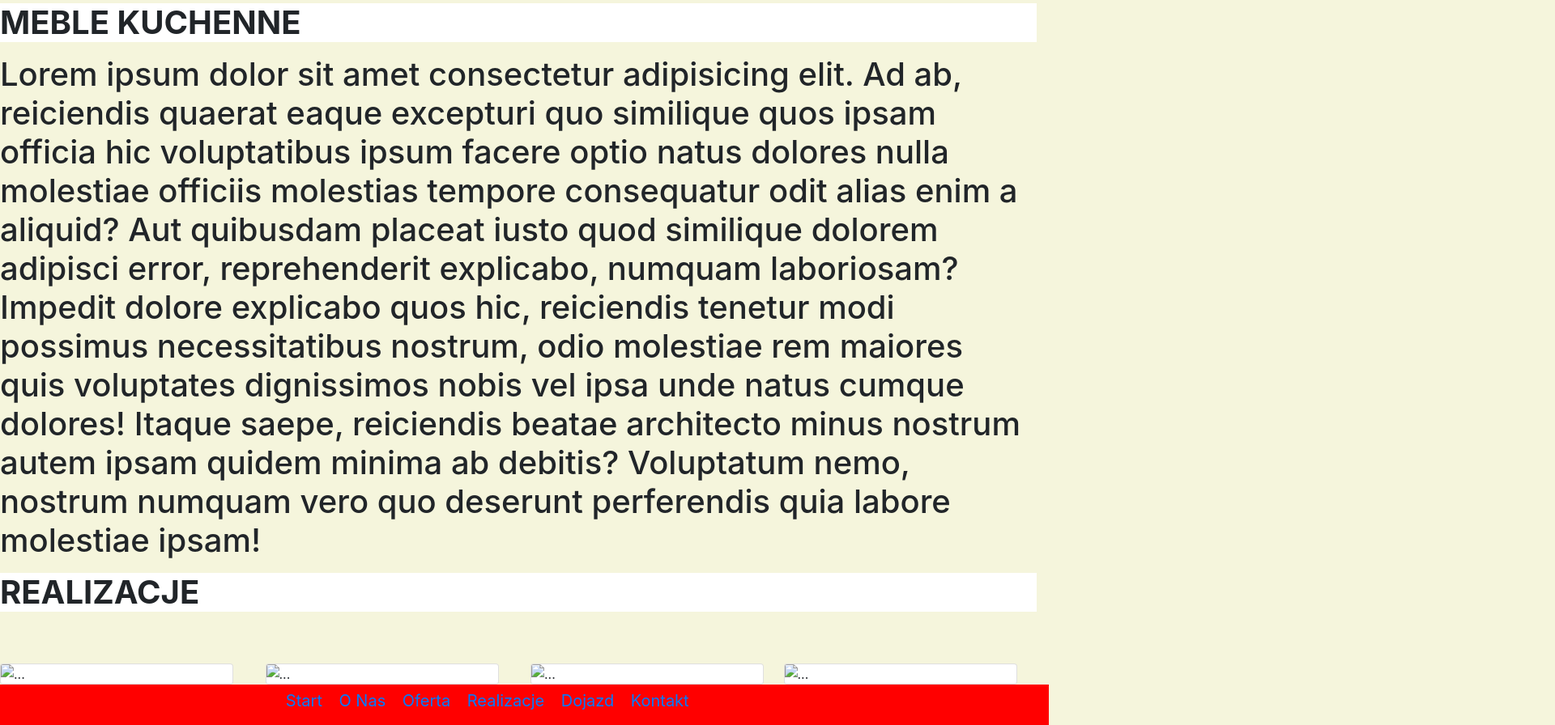
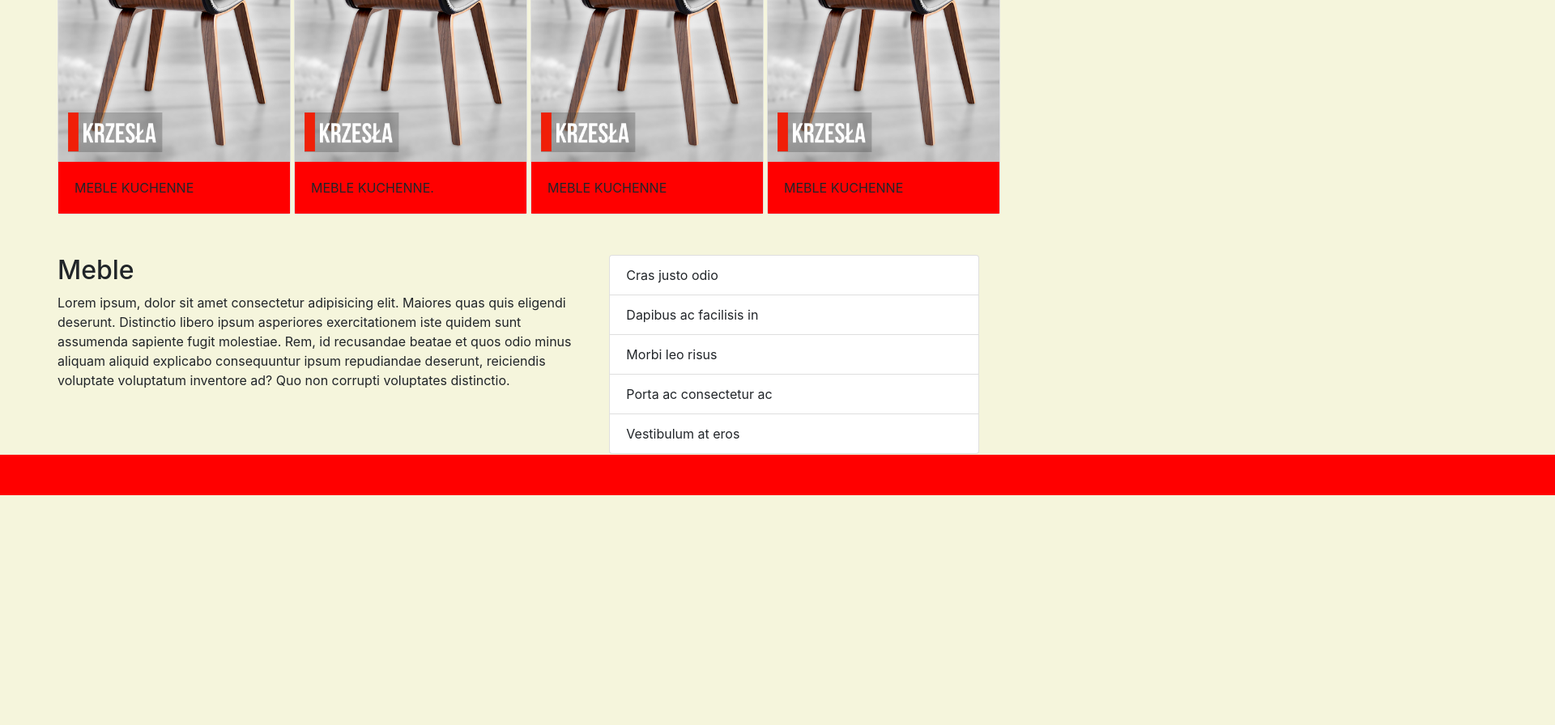
Before and after one commit to Fabko123/BootStrap, a plain HTML site: page index.html in a window 1280 px wide. Shown: the part 1191-2087 px from the top of the page at 81% size, 1920 px wide, since content can reach past the window. After the commit the page ends 1803 px from the top, so only its background shows below. Drawn offline with nearby package versions, Linux system fonts and the light colour scheme; files whose address does not match are found by name.

Commit message:
Update index.html

```diff
--- a/index.html
+++ b/index.html
@@ -13,7 +13,7 @@
 <img src="./zdj/1231.jpg" alt="">
 </div>
 
-
+<nav class="navbar-expand-lg bg-nav-f">
 <nav class="klocek">
 <a class="navbar-brand" href="#">Start</a>
 <a class="navbar-brand" href="#">O Nas</a>
@@ -73,65 +73,35 @@
             </div>
         </div>
         </div>
-
-
-
-
         </div>
-
           <br>
           <br>
 
-          <div class="bg-f">
-          <br>
-          <div>
-          <h1><p class="p-ff"><b>MEBLE KUCHENNE</b></p</h1>
-          <h1> <p>Lorem ipsum dolor sit amet consectetur adipisicing elit. Ad ab, reiciendis quaerat eaque excepturi quo
-                similique quos ipsam officia hic voluptatibus ipsum facere optio natus dolores nulla molestiae officiis
-                molestias tempore consequatur odit alias enim a aliquid? Aut quibusdam placeat iusto quod similique
-                dolorem adipisci error, reprehenderit explicabo, numquam laboriosam? Impedit dolore explicabo quos hic,
-                reiciendis tenetur modi possimus necessitatibus nostrum, odio molestiae rem maiores quis voluptates
-                dignissimos nobis vel ipsa unde natus cumque dolores! Itaque saepe, reiciendis beatae architecto minus
-                nostrum autem ipsam quidem minima ab debitis? Voluptatum nemo, nostrum numquam vero quo deserunt
-                perferendis quia labore molestiae ipsam!</p></div>
-
+          <div class="container">
+            <div class="row">
+              <div class="col-sm-12 col-md-12 col-lg-7">
+                <h2>Meble</h2>
+                <p>Lorem ipsum, dolor sit amet consectetur adipisicing elit. Maiores quas quis eligendi deserunt. Distinctio
+                  libero ipsum asperiores exercitationem iste quidem sunt assumenda sapiente fugit molestiae. Rem, id recusandae
+                  beatae et quos odio minus aliquam aliquid explicabo consequuntur ipsum repudiandae deserunt, reiciendis
+                  voluptate voluptatum inventore ad? Quo non corrupti voluptates distinctio.</p>
               </div>
-            <h1><p class="p-ff"><b>REALIZACJE</b></p></h1>
-            </div>
-            <br>
-            <br>
-            <div class="row">
-            <div class="col-lg-3">
-            <div class="card" style="width: 18rem;">
-            <img src="./zdj/15251261261.jpg" class="card-img-top" alt="...">
-            <div class=" ">
-            </div>
-            </div>
-            </div>
-            <div class="col-lg-3">
-            <div class="card" style="width: 18rem;">
-            <img src="./zdj/15251261261.jpg" class="card-img-top" alt="...">
-            <div class=" ">
-            </div>
-            </div>
-            </div>
-            <div class="col-lg-3">
-            <div class="card" style="width: 18rem;">
-            <img src="./zdj/15251261261.jpg" class="card-img-top" alt="...">
-            <div class="">
-
-            </div>
-            </div>
-            </div>
-            <div class="col-lg-">
-            <div class="card" style="width: 18rem;">
-            <img src="./zdj/15251261261.jpg" class="card-img-top" alt="...">
-            <div class=" ">
+              <div class="col-sm-12 col-md-12 col-lg-5">
+                <ul class="list-group">
+                  <li class="list-group-item">Cras justo odio</li>
+                  <li class="list-group-item">Dapibus ac facilisis in</li>
+                  <li class="list-group-item">Morbi leo risus</li>
+                  <li class="list-group-item">Porta ac consectetur ac</li>
+                  <li class="list-group-item">Vestibulum at eros</li>
+                </ul>
               </div>
             </div>
           </div>
 
 
+
+
+          <nav class="navbar-expand-lg bg-nav-f">
             <nav class="klocek2">
               <a class="navbar-brand" href="#">Start</a>
               <a class="navbar-brand" href="#">O Nas</a>
```
Lines whose indentation alone changed are shown as unchanged.
